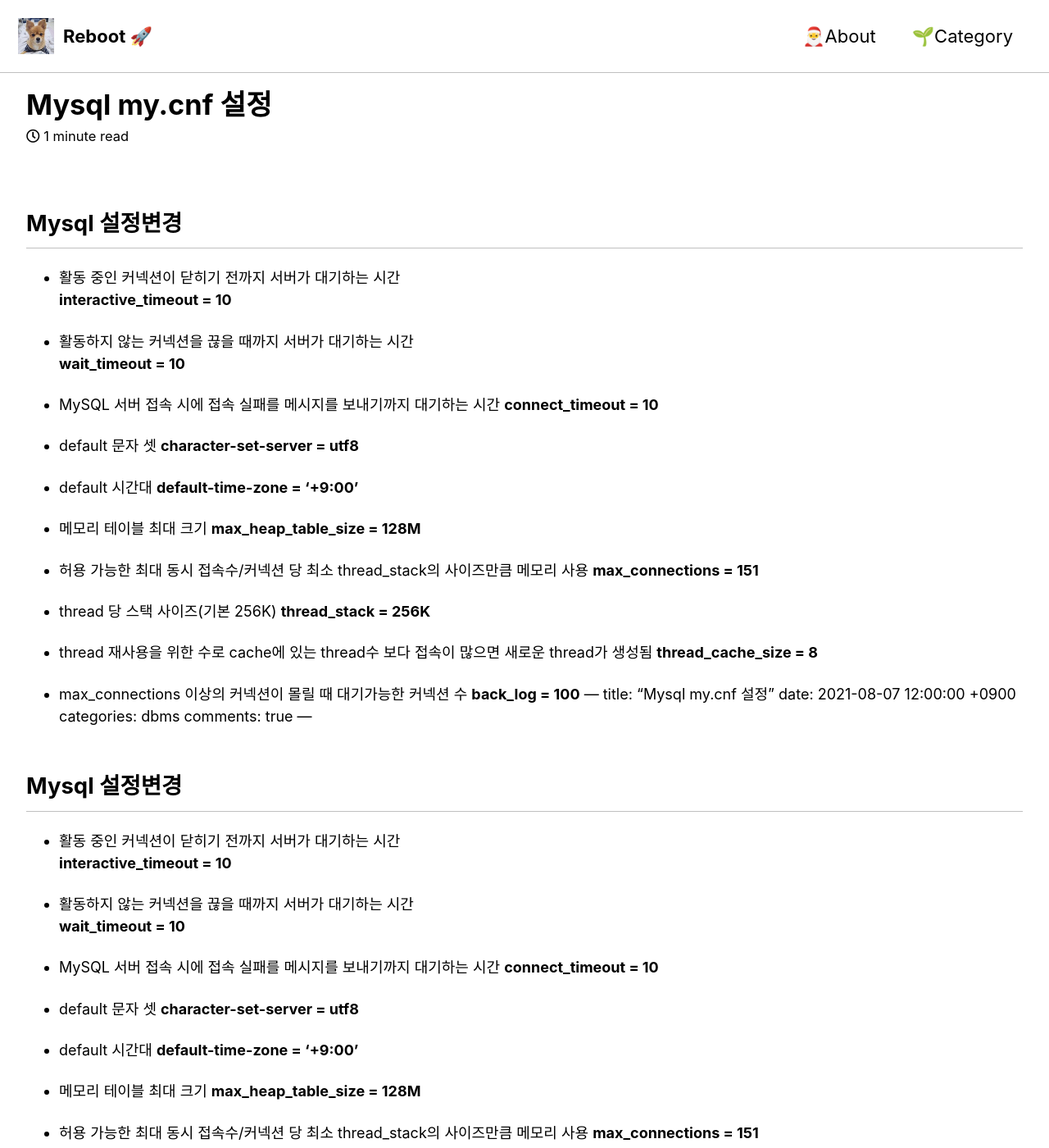
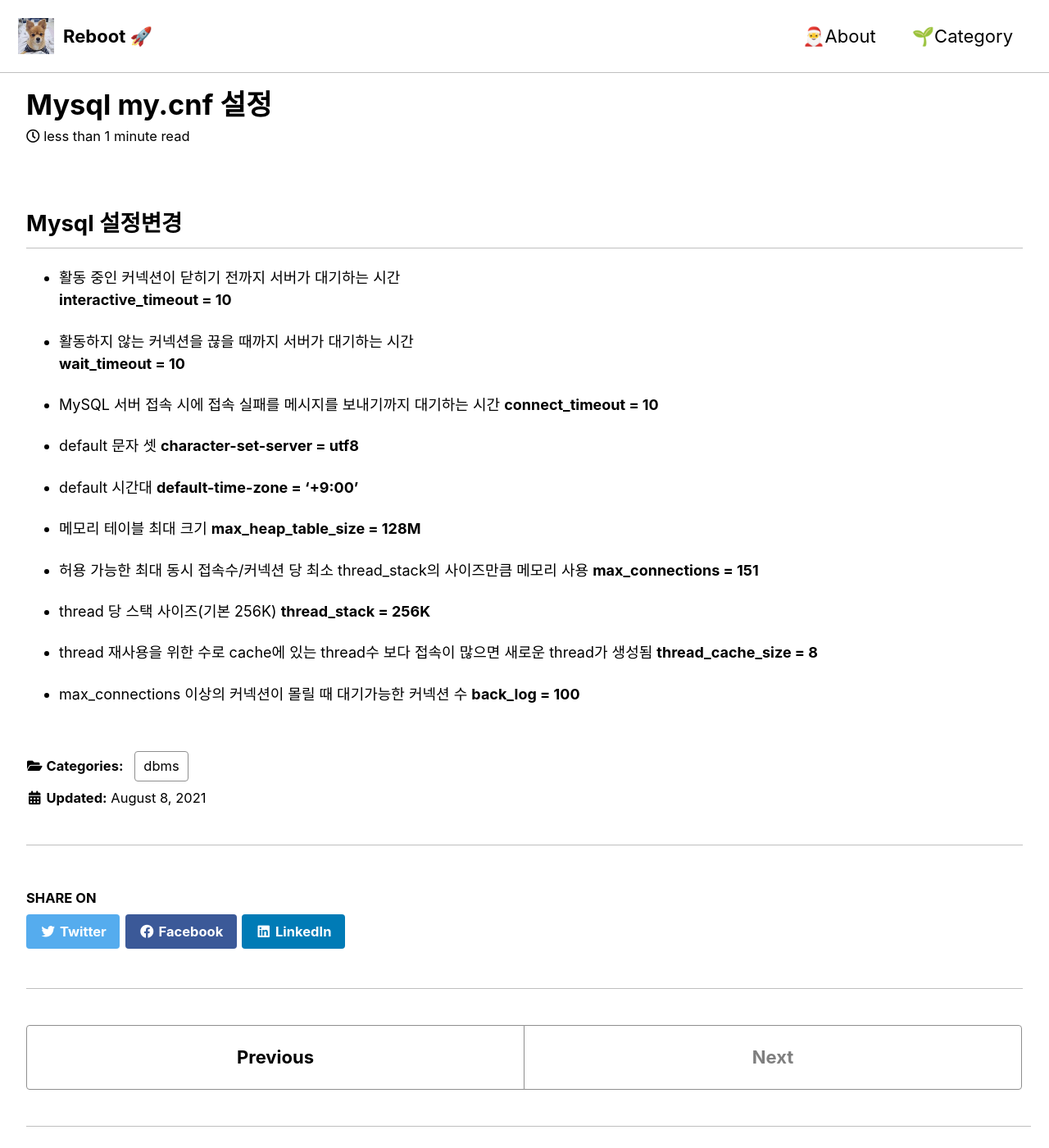
Before and after one commit to haneulch/haneulch.github.io, a Jekyll site: the page built from _posts/2021-08-08-dbms-mysql-mycnf.md, in a window 1280 px wide and 1400 px high. Shown: the whole window at 82% size. Built offline with Jekyll 4.4.1, drawn with Linux system fonts in a browser that asks for light colours; cached includes are drawn as plain includes; emoji names are drawn with the system emoji font.

Commit message:
fix : update post

```diff
--- a/_posts/2021-08-08-dbms-mysql-mycnf.md
+++ b/_posts/2021-08-08-dbms-mysql-mycnf.md
@@ -35,40 +35,3 @@ comments: true
 
 * max_connections 이상의 커넥션이 몰릴 때 대기가능한 커넥션 수
     **back_log = 100**
----
-title: "Mysql my.cnf 설정"
-date: 2021-08-07 12:00:00 +0900
-categories: dbms
-comments: true
----
-
-## Mysql 설정변경
-* 활동 중인 커넥션이 닫히기 전까지 서버가 대기하는 시간
-    **interactive_timeout = 10**
-
-* 활동하지 않는 커넥션을 끊을 때까지 서버가 대기하는 시간
-    **wait_timeout = 10**
-
-* MySQL 서버 접속 시에 접속 실패를 메시지를 보내기까지 대기하는 시간
-    **connect_timeout = 10**
-
-* default 문자 셋
-    **character-set-server = utf8**
-
-* default 시간대
-    **default-time-zone = '+9:00'**
-
-* 메모리 테이블 최대 크기
-    **max_heap_table_size = 128M**
-
-* 허용 가능한 최대 동시 접속수/커넥션 당 최소 thread_stack의 사이즈만큼 메모리 사용
-    **max_connections = 151**
-
-* thread 당 스택 사이즈(기본 256K)
-    **thread_stack = 256K**
-
-* thread 재사용을 위한 수로 cache에 있는 thread수 보다 접속이 많으면 새로운 thread가 생성됨
-    **thread_cache_size = 8**
-
-* max_connections 이상의 커넥션이 몰릴 때 대기가능한 커넥션 수
-    **back_log = 100**
```
